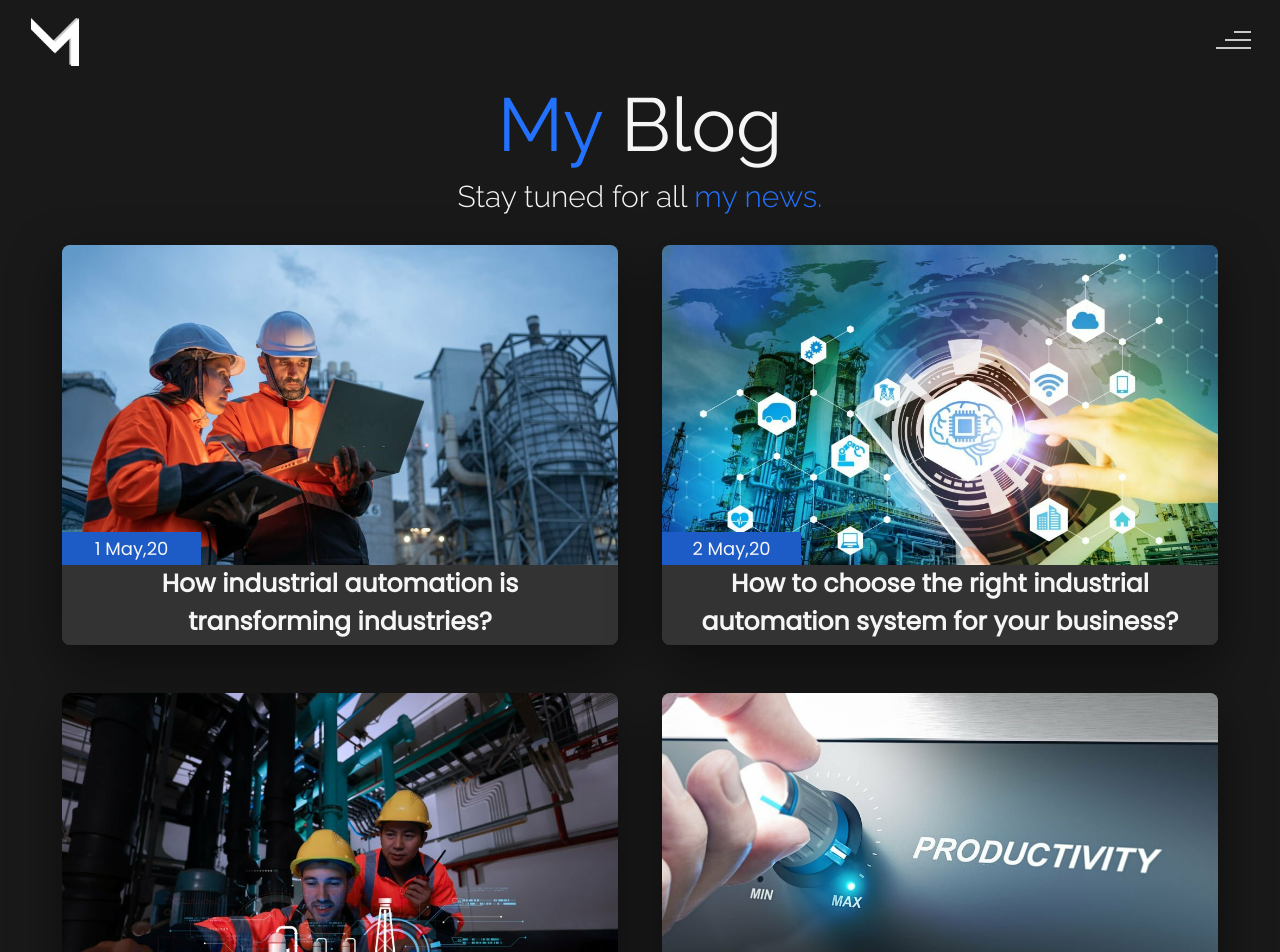
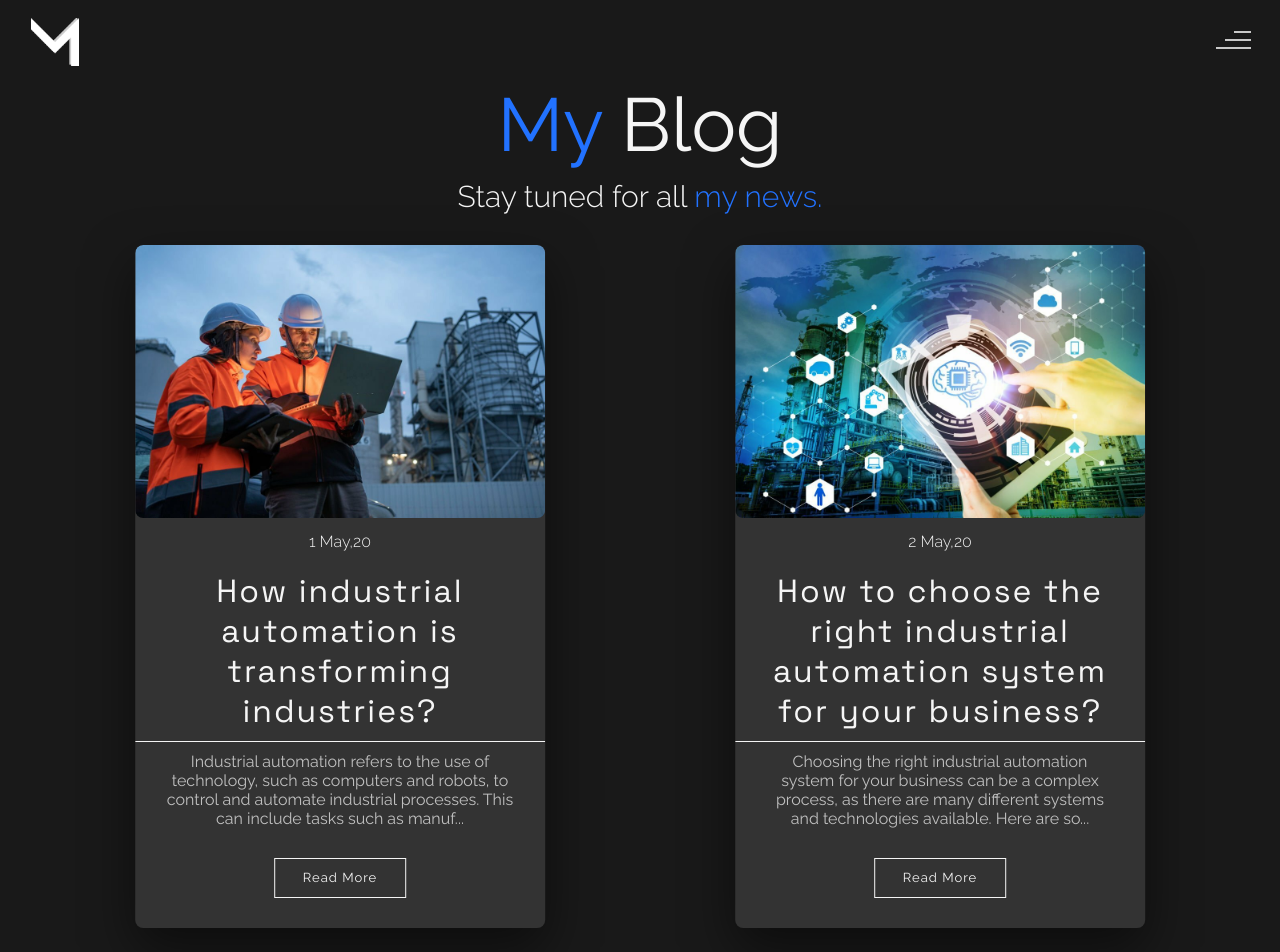
Before and after one commit to AlleMacchi/my-profile, a Next.js app: page /blog in a window 1280 px wide. Shown: the top 952 px of the page. Built offline with nearby package versions, Linux system fonts and the light colour scheme.

Commit message:
Re-design Blog Card

```diff
--- a/src/app/blog/components/BlogMain.js
+++ b/src/app/blog/components/BlogMain.js
@@ -1,4 +1,4 @@
-import BlogCard from "../../../components/card/MyBlogCard";
+import BlogCard from "../../../components/card/MaayaBlogCard";
 import style from '../../../styles/pages/blog/components/BlogMain/style.module.css'
 
 import Data from '../../../data/Blogs/List.json'
@@ -17,6 +17,7 @@ export default function BlogMain(){
                     text={DataCards.text}
                     textButton={DataCards.textButton}
                     hasButton={DataCards.hasButton}
+                    urlButton={DataCards.urlButton}
                 />
             ))}
         </div>
--- /dev/null
+++ b/src/components/card/MaayaBlogCard.jsx
@@ -0,0 +1,25 @@
+import style from '../../styles/components/card/MaayaBlogCard/style.module.css'
+import SnakeBorderButton from '../button/SnakeBorderButton'
+
+export default function MaayaBlogCard(props){
+    const activeClass = props.hasButton ? style.active : '';
+
+    var str = props.text;
+    if(str.length > 170) str = str.substring(0,167) + '...';
+
+    return(
+        <div className={style.container}>
+            <div className={style.imgBx}>
+                <img src={props.urlImage} alt="blog-card" />
+            </div>
+            <div className={style.textBx}>
+                <h4>{props.date}</h4>
+                <div className={style.titleBx}>
+                    <h2>{props.title}</h2>
+                </div>
+                <p className={style.paragraph}>{str}</p>
+                <a href={props.urlButton} class={`${style.button} ${activeClass}`}>{props.textButton}</a>
+            </div>
+        </div>
+    )
+}
--- a/src/components/card/MyBlogCard.jsx
+++ b/src/components/card/MyBlogCard.jsx
@@ -13,7 +13,7 @@ export default function MyBlogCard(props){
         <div class={style.textBx}>
             <h3>{props.title}</h3>
             <p>{props.text}</p>
-            <a className={`${style.button} ${activeClass}`} href="#">{props.textButton}</a>
+            <a className={`${style.button} ${activeClass}`} href={props.urlButton}>{props.textButton}</a>
         </div>
     </div>
     )
--- a/src/data/Blogs/List.json
+++ b/src/data/Blogs/List.json
@@ -5,8 +5,9 @@
         "date":"1 May,20",
         "title":"How industrial automation is transforming industries?",
         "text":"Industrial automation refers to the use of technology, such as computers and robots, to control and automate industrial processes. This can include tasks such as manufacturing, assembly, and testing. By automating these processes, industries can increase efficiency, reduce costs, and improve product quality. The transformation of industries through industrial automation can be seen in a number of ways. For example, it can lead to increased productivity, as machines can work faster and more accurately than humans. It can also lead to improved safety, as automated systems can perform dangerous tasks without putting humans at risk. Additionally, industrial automation can enable industries to operate 24/7, as machines do not require breaks or time off. However, it's important to note that the implementation of industrial automation can also lead to job losses, as machines can replace human workers. This can be mitigated by retraining workers for new roles and creating new job opportunities in areas such as software development and maintenance. Overall, industrial automation is transforming industries by increasing efficiency, improving safety, and enabling 24/7 operation. However, it's important to carefully consider the potential impact on employment and to take steps to mitigate any negative effects.",
-        "textButton":"Read Me",
-        "hasButton":false
+        "textButton":"Read More",
+        "hasButton":true,
+        "urlButton":"#"
     },
     {
         "id": 2,
@@ -14,8 +15,9 @@
         "date":"2 May,20",
         "title":"How to choose the right industrial automation system for your business?",
         "text":"Choosing the right industrial automation system for your business can be a complex process, as there are many different systems and technologies available. Here are some factors to consider when making your decision: 1. Your business needs: Consider the specific tasks and processes that you want to automate, and the goals you hope to achieve through automation. This will help you determine the types of systems and technologies that are best suited to your needs. 2. Your budget: Industrial automation systems can be expensive, so it's important to consider your budget and find systems that are within your price range. 3. Your existing infrastructure: Consider the systems and technologies that you already have in place, and how they can be integrated with your new industrial automation system. 4. Your staff's skills and experience: Consider the skills and experience of your staff, and choose systems and technologies that they will be able to operate and maintain effectively. 5. Your future growth plans: Consider how your business may grow and change in the future, and choose systems and technologies that will be able to accommodate these changes. By carefully considering these factors, you can choose an industrial automation system that is well-suited to your business needs and will help you achieve your goals.",
-        "textButton":"Read Me",
-        "hasButton":false
+        "textButton":"Read More",
+        "hasButton":true,
+        "urlButton":"#"
     },
     {
         "id": 3,
@@ -23,8 +25,9 @@
         "date":"3 May,20",
         "title":"How to successfully implement industrial automation?",
         "text":"Implementing industrial automation can be a complex process, but there are some key steps you can take to ensure success: 1. Define your goals: Clearly define the specific tasks and processes that you want to automate, and the goals you hope to achieve through automation. This will help you determine the types of systems and technologies that are best suited to your needs. 2. Choose the right system: Carefully consider the different industrial automation systems and technologies available, and choose the one that is best suited to your business needs. 3. Plan your implementation: Develop a detailed plan for implementing your industrial automation system, including timelines, budgets, and milestones. 4. Train your staff: Ensure that your staff is properly trained to operate and maintain the industrial automation system. 5. Test and validate: Thoroughly test and validate your industrial automation system to ensure that it is functioning as expected. 6. Monitor and maintain: Regularly monitor and maintain your industrial automation system to ensure that it continues to operate effectively. By following these steps, you can successfully implement industrial automation and achieve the goals you have set for your business.",
-        "textButton":"Read Me",
-        "hasButton":false
+        "textButton":"Read More",
+        "hasButton":true,
+        "urlButton":"#"
     },
     {
         "id": 4,
@@ -32,8 +35,9 @@
         "date":"4 May,20",
         "title":"How to improve efficiency and productivity?",
         "text":"Industrial automation can help improve efficiency and productivity in a number of ways: 1. Increased speed: Machines can often perform tasks faster than humans, allowing industries to increase their output and efficiency. 2. Improved accuracy: Automated systems can perform tasks with greater accuracy than humans, reducing the likelihood of errors and defects. 3. 24/7 operation: Industrial automation systems can operate around the clock, allowing industries to produce goods and services continuously. 4. Reduced labor costs: By automating tasks, industries can reduce the need for human labor, leading to cost savings. 5. Improved safety: Automated systems can perform dangerous tasks without putting humans at risk, improving safety in the workplace. To improve efficiency and productivity with industrial automation, it's important to carefully consider the specific tasks and processes that you want to automate, and the goals you hope to achieve through automation. You should also choose the right industrial automation system for your business, and ensure that your staff is properly trained to operate and maintain the system. By following these steps, you can successfully implement industrial automation and improve efficiency and productivity in your industry.",
-        "textButton":"Read Me",
-        "hasButton":false
+        "textButton":"Read More",
+        "hasButton":true,
+        "urlButton":"#"
     },
     {
         "id": 5,
@@ -41,8 +45,9 @@
         "date":"5 May,20",
         "title":"How to reduce costs and increase competitiveness?",
         "text":"To reduce costs and increase competitiveness, a company can implement various strategies such as: 1. Improving efficiency and productivity through process optimization and automation. 2. Negotiating better deals with suppliers and vendors. 3. Reducing waste and increasing recycling efforts. 4. Investing in technology to streamline operations and reduce manual labor. 5. Offering high-quality products or services at competitive prices. 6. Diversifying the company's product or service offerings to appeal to a wider range of customers. 7. Expanding into new markets or geographic regions to increase revenue. 8. Implementing cost-saving measures such as telecommuting or flexible work schedules. 9. Investing in training and development programs to increase employee skills and productivity. 10. Forming strategic partnerships or collaborations to reduce costs and increase efficiency.",
-        "textButton":"Read Me",
-        "hasButton":false
+        "textButton":"Read More",
+        "hasButton":true,
+        "urlButton":"#"
     },
     {
         "id": 6,
@@ -50,8 +55,9 @@
         "date":"6 May,20",
         "title":"How to ensure safety and reliability in an industrial automation system?",
         "text":"To ensure safety and reliability in an industrial automation system, several measures can be taken: 1. Regular maintenance and inspections of equipment and sensors to ensure they are functioning correctly. 2. Implementing safety interlocks and emergency stop systems to prevent accidents. 3. Using redundant systems and backup equipment to minimize downtime. 4. Training operators and maintenance personnel on safety procedures and emergency response plans. 5. Regularly updating software and firmware to ensure compatibility with new hardware and security patches. 6. Implementing a cybersecurity plan to protect against potential cyber threats. 7. Regularly reviewing and updating safety protocols and procedures to ensure they are up-to-date and effective.",
-        "textButton":"Read Me",
-        "hasButton":false
+        "textButton":"Read More",
+        "hasButton":true,
+        "urlButton":"#"
     },
     {
         "id": 7,
@@ -59,8 +65,9 @@
         "date":"7 May,20",
         "title":"How to integrate industrial automation with other technologies, such as the cloud and IoT?",
         "text":"Integrating industrial automation with other technologies such as the cloud and IoT can be achieved through the use of various protocols and platforms. One common approach is to use Industrial IoT (IIoT) platforms that provide connectivity and data exchange between industrial devices and cloud services. These platforms often support standard communication protocols such as MQTT, OPC UA, and Modbus, which can be used to connect industrial automation systems to the cloud. Additionally, edge computing can be used to process data locally before sending it to the cloud, reducing latency and bandwidth requirements. Security and data privacy should be considered throughout the integration process to ensure the protection of sensitive data.",
-        "textButton":"Read Me",
-        "hasButton":false
+        "textButton":"Read More",
+        "hasButton":true,
+        "urlButton":"#"
     },
     {
         "id": 8,
@@ -68,8 +75,9 @@
         "date":"8 May,20",
         "title":"How to train and develop staff to work with industrial automation systems?",
         "text":"Training and developing staff to work with industrial automation systems involves several steps: 1. Identify the specific skills and knowledge required for the job, including understanding of the automation system, programming languages, and control systems. 2. Develop a training program that includes both theoretical and practical components, such as classroom instruction, hands-on training, and on-the-job training. 3. Provide ongoing training and development opportunities to keep staff up-to-date with new technologies and industry developments. 4. Encourage staff to participate in certification programs and industry associations to enhance their knowledge and credibility. 5. Foster a culture of continuous learning and improvement, and provide opportunities for staff to share their knowledge and expertise with others. 6. Regularly evaluate the effectiveness of the training program and make adjustments as needed to ensure that staff are adequately prepared to work with industrial automation systems.",
-        "textButton":"Read Me",
-        "hasButton":false
+        "textButton":"Read More",
+        "hasButton":true,
+        "urlButton":"#"
     },
     {
         "id": 9,
@@ -77,8 +85,9 @@
         "date":"9 May,20",
         "title":"How to manage and monitor industrial automation systems?",
         "text":"Managing and monitoring industrial automation systems involves several steps: 1. Define the system architecture and components 2. Develop a system for data collection and analysis 3. Implement a monitoring and control strategy 4. Establish communication protocols 5. Implement security measures 6. Continuously evaluate and improve the system.",
-        "textButton":"Read Me",
-        "hasButton":false
+        "textButton":"Read More",
+        "hasButton":true,
+        "urlButton":"#"
     },
     {
         "id": 10,
@@ -86,7 +95,8 @@
         "date":"10 May,20",
         "title":"How to predict and troubleshoot issues in industrial automation systems?",
         "text":"Predicting and troubleshooting issues in industrial automation systems can be a complex process, but there are some general steps that can be taken to address these issues. First, it is important to have a thorough understanding of the system and its components, as well as the processes that it controls. This can help to identify potential sources of problems and allow for more effective troubleshooting. Next, it can be helpful to monitor the system for any unusual or unexpected behavior, such as sudden changes in performance or the appearance of error messages. This can help to identify issues as they arise and allow for prompt action to be taken to address them. In addition, it can be helpful to have a plan in place for addressing issues as they arise, including procedures for identifying the root cause of problems and for implementing solutions. This can help to ensure that issues are resolved quickly and effectively, minimizing disruptions to the operation of the system. Overall, predicting and troubleshooting issues in industrial automation systems requires a combination of technical knowledge, careful monitoring, and effective planning. By following these steps, it is possible to effectively address issues as they arise and to keep the system running smoothly.",
-        "textButton":"Read Me",
-        "hasButton":false
+        "textButton":"Read More",
+        "hasButton":true,
+        "urlButton":"#"
     }
 ]
--- /dev/null
+++ b/src/styles/components/card/MaayaBlogCard/style.module.css
@@ -0,0 +1,101 @@
+.container{
+    width:clamp(300px, 32vw, 500px);
+    height: 100%;
+    border-radius: 8px;
+    overflow: hidden;
+    background-color: var(--dark-grey);
+    position: relative;
+    left: 50%;
+    transform: translateX(-50%);
+    box-shadow: 0 20px 50px rgba(0,0,0,.5);
+}
+.imgBx{
+
+    width: 100%;
+    height: auto;
+    border-radius: 8px;
+}
+
+.imgBx img{
+    width: 100%;
+    aspect-ratio: 1.50;
+    border-radius: 8px;
+}
+.textBx{
+    display: flex;
+    flex-direction: column;
+    text-align: center;
+    justify-content: center;
+    align-items: center;
+}
+
+.textBx h4{
+    font-family: var(--subtitle-font);
+    font-weight: 100;
+    font-size: clamp(8px, 1.28vw, 16px);
+    /* clamp(50px, 8vw, 100px);*/
+    color: var(--white);
+    margin: clamp(5px, .8vw, 10px);
+}
+.titleBx{
+    border-bottom: solid 1px var(--white);
+    margin-bottom: clamp(5px, .8vw, 10px);
+}
+.titleBx h2{
+    padding: clamp(5px, .8vw, 10px);
+    font-family: var(--title-font);
+    font-size: clamp(16px, 2.56vw, 32px);
+    color: var(--white);
+    font-weight: 400;
+    letter-spacing: 2px;
+}
+.paragraph{
+    padding-top: 0;
+    padding-left: clamp(15px, 2.4vw, 30px);
+    padding-right: clamp(15px, 2.4vw, 30px);
+    padding-bottom: clamp(15px, 2.4vw, 30px);
+    font-family: var(--subtitle-font);
+    font-size: clamp(8px, 1.28vw, 16px);
+    color: var(--grey);
+}
+.button {
+    display: none;
+    color: var(--white);
+    font-family: var(--subtitle-font);
+    font-size: clamp(6.5px, 1.04vw, 13px);
+    line-height: clamp(12px, 1.92vw, 24px);
+    letter-spacing: 1px;
+    padding-top:clamp(3.5px, 0.56vw, 7px);
+    padding-bottom:clamp(3.5px, 0.56vw, 7px);
+    padding-left: clamp(14px, 2.24vw, 28px);
+    padding-right: clamp(14px, 2.24vw, 28px);
+    margin-bottom: clamp(15px, 2.4vw, 30px);
+    border-color: var(--white);
+    border-radius: 0px;
+    border: 1px solid;
+    background: none;
+    text-decoration: none;
+}
+
+.button:hover {
+    border-color: var(--blue);
+    color: var(--blue);
+}
+
+.button.active{
+    display: inline-block;
+}
+
+@media screen and (max-width: 1024px) {
+    .paragraph,
+    .textBx h4{
+        font-size: clamp(10px, 1.6vw, 20px);
+    }
+
+    .button {
+        font-size: clamp(10px, 1.6vw, 20px);
+        padding-top: clamp(10px, 1.6vw, 20px);
+        padding-bottom: clamp(10px, 1.6vw, 20px);
+    }
+
+  }
```
